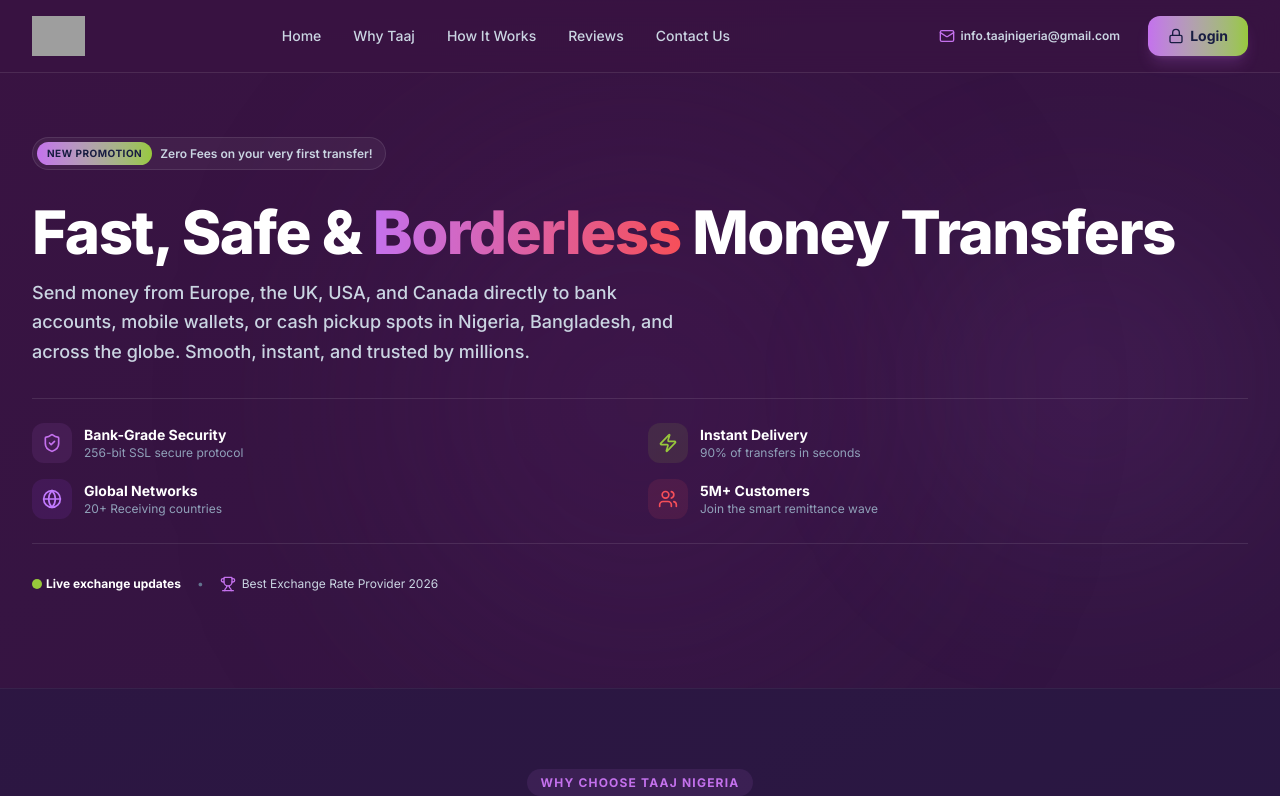
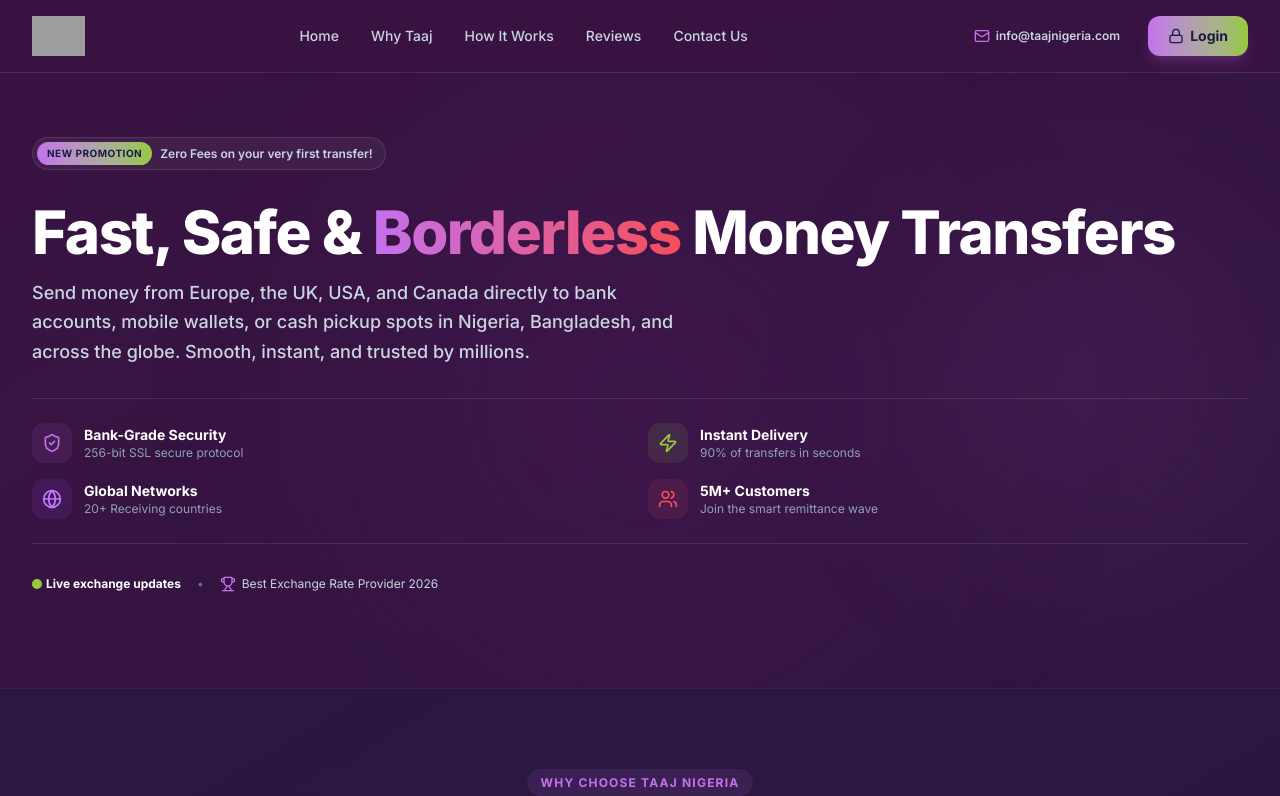
Before and after one commit to mdislamulhaque/taaj_frontent_react_me, a React (Vite) app: page / in a window 1280 px wide. Shown: the top 796 px of the page. Built offline with nearby package versions, Linux system fonts and the light colour scheme; grey boxes are pictures that could not be loaded.

Commit message:
changed email adress

```diff
--- a/src/components/Footer.tsx
+++ b/src/components/Footer.tsx
@@ -55,11 +55,11 @@
             <div className="space-y-1.5 border-t border-white/5 pt-4">
               <span className="text-[10px] font-bold text-slate-400 uppercase tracking-widest block">Support & Inquiries</span>
               <a
-                href="mailto:info.taajnigeria@gmail.com"
+                href="mailto:info@taajnigeria.com"
                 className="text-sm font-semibold text-brand-cyan hover:text-white transition-colors flex items-center gap-2"
               >
                 <Mail className="h-4 w-4 text-brand-cyan" />
-                info.taajnigeria@gmail.com
+                info@taajnigeria.com
               </a>
             </div>
 
--- a/src/components/Navbar.tsx
+++ b/src/components/Navbar.tsx
@@ -64,12 +64,12 @@
         {/* Desktop CTAs */}
         <div className="hidden md:flex items-center space-x-4">
           <a
-            href="mailto:info.taajnigeria@gmail.com"
+            href="mailto:info@taajnigeria.com"
             className="flex items-center gap-1.5 px-3 py-2 text-sm font-semibold text-slate-300 hover:text-brand-cyan transition-colors duration-200"
-            title="Email: info.taajnigeria@gmail.com"
+            title="Email: info@taajnigeria.com"
           >
             <Mail className="h-4 w-4 text-brand-cyan" />
-            <span className="hidden lg:inline text-xs">info.taajnigeria@gmail.com</span>
+            <span className="hidden lg:inline text-xs">info@taajnigeria.com</span>
           </a>
 
           <a
@@ -122,12 +122,12 @@
             </a>
 
             <a
-              href="mailto:info.taajnigeria@gmail.com"
+              href="mailto:info@taajnigeria.com"
               onClick={() => setIsOpen(false)}
               className="flex w-full items-center justify-center gap-2 rounded-xl border border-white/10 px-4 py-3 text-base font-bold text-white hover:bg-white/5 transition-all"
             >
               <Mail className="h-5 w-5 text-brand-cyan" />
-              info.taajnigeria@gmail.com
+              info@taajnigeria.com
             </a>
           </div>
         </div>
```
